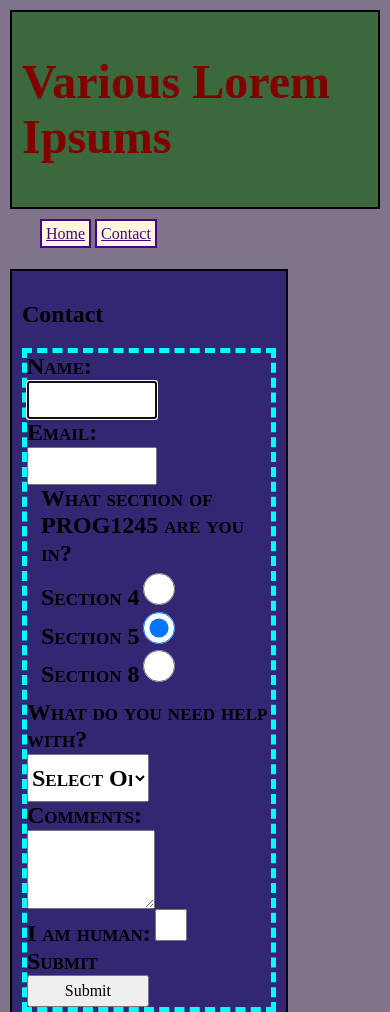
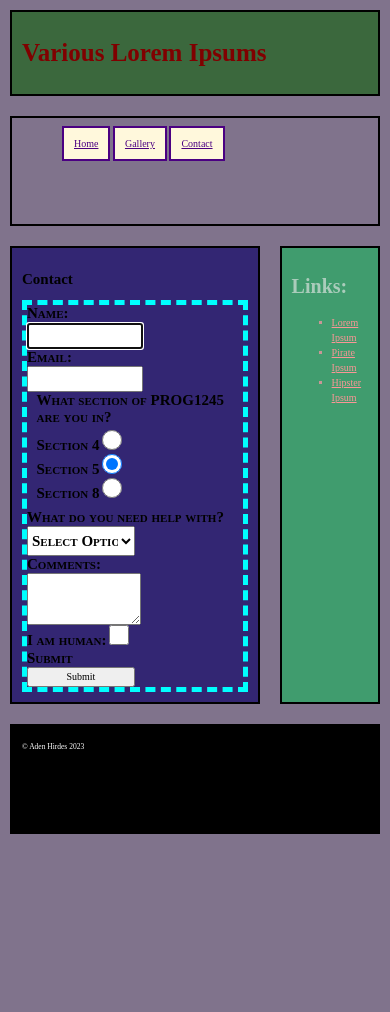
Before and after one commit to Aden-H/inClass, a plain HTML site: page contact.html in a window 390 px wide. Shown: the top 1012 px of the page. After the commit the page ends 844 px from the top, so only its background shows below. Drawn offline with Linux system fonts and the light colour scheme.

Commit message:
Inclass 5

```diff
--- a/contact.html
+++ b/contact.html
@@ -18,13 +18,15 @@
             <h1>Various Lorem Ipsums</h1>
         </header>
 
-        <nav class="strucutral">
+        <nav class="structural">
             <ul>
                 <li><a href="index.html">Home</a></li>
+                <li><a href="gallery.html">Gallery</a></li>
                 <li><a href=contact.html>Contact</a></li>
             </ul>
         </nav>
 
+        <section>
             <main class = "structural">
                 <h2>Contact</h2>
                 <form>
@@ -81,6 +83,8 @@
                     <li> <a href="https://hipsum.co">Hipster Ipsum</a></li>
                 </ul>
             </aside>
+        </section>
+
 
         <footer class = "structural">
             <p>
--- a/css/styles.css
+++ b/css/styles.css
@@ -4,11 +4,16 @@
     ahirdes9990@conestogac.on.ca
 */
 
+html {
+    font: normal, normal, normal, 20px/1.5, Verdana, Arial, Helvetica;
+}
+
 body {
     height: 100vh;
     width: 100vw;
-    font: normal, normal, normal, 12px/1.5, Verdana, Arial, Helvetica;
     background-color: hsla(270, 10%, 50%, 1.0);
+    display: flex;
+    flex-direction: column;
 }
 
 
@@ -18,31 +23,30 @@ body {
 }
 
 main {
-    float: left;
-    width: 65vw;
+    flex: 2 1 70%;
     background-color: hsl(250, 50%, 30%);
 }
 
 aside {
-    float: right;
-    width: 25vw;
+    flex: 1 2 30%;
     background-color: hsl(150, 42%, 43%)
 }
 
 footer {
-    clear: both;
+    flex: 1 5%;
     background-color: hsl(0, 0%, 0%);
 }
 
 .structural {
-    margin: 10px;
-    padding: 10px;
+    margin: 1rem;
+    padding: 1rem;
     border: 2px solid black;
 }
 
 h1 {
     color: maroon;
-    font-size: 48px;
+    font-size: 2.5rem;
+    flex: 1 10%;
 }
 
 #para1 {
@@ -60,6 +64,10 @@ header {
     background-color: hsl(123, 28%, 32%);
 }
 
+nav {
+    flex: 1 5%;
+}
+
 nav ul li {
     display:inline;
     list-style-type: none;
@@ -68,7 +76,7 @@ nav ul li {
 nav ul li a {
     background-color: cornsilk;
     color: indigo;
-    padding: 4px;
+    padding: 1em;
     border: 2px solid indigo;
 }
 
@@ -126,3 +134,43 @@ footer p {
     font-size: .75em;
     color: white;
 }
+
+section {
+    display: flex;
+    flex-direction: row;
+    flex: 4 8%;
+    flex-wrap: nowrap;
+    justify-content: space-between;
+    align-items: stretch;
+}
+
+#gallery {
+    display: grid;
+    grid-template-columns: 1fr 1fr;
+    grid-template-rows: 1fr 1fr;
+}
+
+figure {
+    border: 0.5rem solid black;
+}
+
+img {
+    width: 80%;
+    height: 80%;
+}
+
+@media (max-width: 1200px) {
+    html {
+        font-size: 15px;
+    }
+}
+
+@media (max-width: 600px) {
+    html {
+        font-size: 10px;
+    }
+    #gallery {
+        grid-template-columns: 1fr;
+        grid-template-rows: 1fr;
+    }
+}
```
Also changed, not shown: gallery.html (added, +70 -0 lines), index.html (+4 -1 lines), images/css.jpg (added), images/git-github.png (added), images/html.png (added), images/vscode_background.jpg (added). Lines whose indentation alone changed are shown as unchanged.
